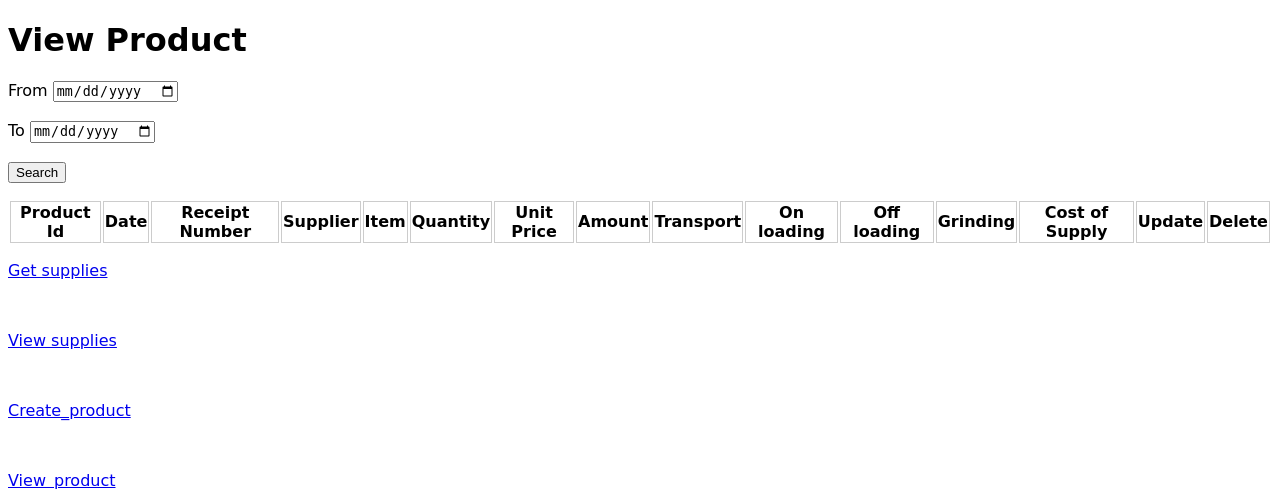
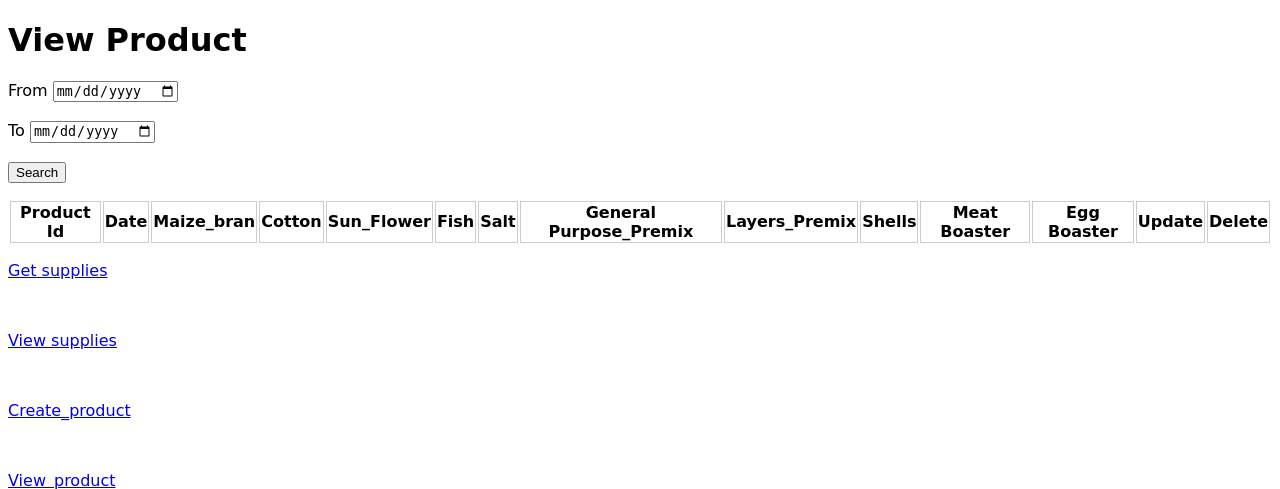
Before and after one commit to jakobwamani/kamanyire, a Django app: page /view_product/ in a window 1280 px wide. Shown: the top 489 px of the page. Run offline with Django 3.2, Linux system fonts and the light colour scheme; data comes from the database, SQL or seed files in the repository; data that the repository does not hold is empty.

Commit message:
product_crud_is_done

```diff
--- a/sts_project/profit_pen_app/forms.py
+++ b/sts_project/profit_pen_app/forms.py
@@ -111,16 +111,18 @@ class ProductForm(forms.ModelForm):
 	date = forms.DateField(label='Date', widget=forms.SelectDateWidget(years=YEARS),initial=timezone.now())
 	# date = forms.DateField()
 	product = forms.ChoiceField(choices=PRODUCT_CHOICES)
-	maize_bran = forms.IntegerField()
-	cotton = forms.IntegerField()
-	sun_flower = forms.IntegerField()
-	salt = forms.IntegerField()
-	layers_premix = forms.IntegerField()
-	shells = forms.IntegerField()
-	maize_boaster = forms.IntegerField()
-	egg_boaster = forms.IntegerField()
+	fish = forms.IntegerField(initial = 0)
+	maize_bran = forms.IntegerField(initial = 0)
+	cotton = forms.IntegerField(initial = 0)
+	sun_flower = forms.IntegerField(initial = 0)
+	salt = forms.IntegerField(initial = 0)
+	layers_premix = forms.IntegerField(initial = 0)
+	general_purpose_premix = forms.IntegerField(initial = 0)
+	shells = forms.IntegerField(initial = 0)
+	meat_boaster = forms.IntegerField(initial = 0)
+	egg_boaster = forms.IntegerField( initial = 0)
 
 	class Meta:
 		model = Product
 
-		fields = ["date","product","maize_bran","cotton","sun_flower","salt","layers_premix","shells","maize_boaster","egg_boaster"]
+		fields = ["date","product","maize_bran","cotton","sun_flower","salt","layers_premix","general_purpose_premix","shells","meat_boaster","egg_boaster","fish"]
--- a/sts_project/profit_pen_app/models.py
+++ b/sts_project/profit_pen_app/models.py
@@ -38,8 +38,10 @@ class Product(models.Model):
 	salt = models.IntegerField(default=0)
 	layers_premix = models.IntegerField(default=0)
 	shells = models.IntegerField(default=0)
-	maize_boaster = models.IntegerField(default=0)
+	meat_boaster = models.IntegerField(default=0)
 	egg_boaster = models.IntegerField(default=0)
+	fish = models.IntegerField(default=0)
+	general_purpose_premix = models.IntegerField(default=0)
 	def __str__(self):
 		return '{}'.format(self.product)
 
--- a/sts_project/profit_pen_app/templates/profit_pen_app/delete_product.html
+++ b/sts_project/profit_pen_app/templates/profit_pen_app/delete_product.html
@@ -10,7 +10,7 @@ Delete Product
 <body>
     <h1>Delete a Product</h1>
     <form>
-        <h1> Delete child</h1>
+        <h1> Delete Product</h1>
         <form method="post">{% csrf_token %}
             Are you sure you want to delete "{{ object }}" ?
             <input type="submit" value="Submit" />
--- a/sts_project/profit_pen_app/templates/profit_pen_app/view_product.html
+++ b/sts_project/profit_pen_app/templates/profit_pen_app/view_product.html
@@ -18,44 +18,44 @@ View Products
 
      <table style="border:1px">
                     <ul>
-
+        <!-- maize_bran,cotton,sun_flower,fish,salt,general_purpose_premix,layers_premix ,shells
+        meat_boaster ,egg_boaster  -->
                     <tr>
                         <th>Product Id</th>
                         <th>Date</th>
-                        <th>Receipt Number</th>
-                        <th>Supplier</th>
-                        <th>Item</th>
-                        <th>Quantity</th>
-                        <th>Unit Price</th>
-                        <th>Amount</th>
-                        <th>Transport</th>
-                        <th>On loading</th>
-                        <th>Off loading</th>
-                        <th>Grinding</th>
-                        <th>Cost of Supply</th>
+                        <th>Maize_bran</th>
+                        <th>Cotton</th>
+                        <th>Sun_Flower</th>
+                        <th>Fish</th>
+                        <th>Salt</th>
+                        <th>General Purpose_Premix</th>
+                        <th>Layers_Premix</th>
+                        <th>Shells</th>
+                        <th>Meat Boaster</th>
+                        <th>Egg Boaster</th>
+                        <!-- <th>Cost of Supply</th> -->
                        <!--  <th>Total</th>
                         <th>Cost of Supply</th>
                         <th>Pricing</th> -->
                         <th>Update</th>
                         <th>Delete</th>
 
-
                     </tr>
                     {% for product in products %}
                     <tr>
                         <td>{{ product.id}} </td>
                         <td>{{ product.date }} </td>
-                        <td>{{ product.receipt_number }}</td>
-                        <td>{{ product.supplier }}</td>
-                        <td>{{ product.item }}</td>
-                        <td>{{ product.quantity }}</td>
-                        <td>{{ product.unit_price }}</td>
-                        <td>{{ product.amount }} </td>
-                        <td>{{ product.transport }} </td>
-                        <td>{{ product.onloading }} </td>
-                        <td>{{ product.offloading }} </td>
-                        <td>{{ product.grinding }}</td>
-                        <td>{{ product.cost_of_supply}}</td>
+                        <td>{{ product.maize_bran }}</td>
+                        <td>{{ product.cotton }}</td>
+                        <td>{{ product.sun_flower }}</td>
+                        <td>{{ product.fish }}</td>
+                        <td>{{ product.salt }}</td>
+                        <td>{{ product.general_purpose_premix }} </td>
+                        <td>{{ product.layers_premix }} </td>
+                        <td>{{ product.shells }} </td>
+                        <td>{{ product.meat_boaster }} </td>
+                        <td>{{ product.egg_boaster }}</td>
+                        <!-- <td>{{ product.cost_of_supply}}</td> -->
                         <!--I dnot know why i had to back reference it , it just couldn't work with it -->
                         <td><a href="../update_product/?id={{ product.id }}">Update</a></td>
                         <td><a href="../delete_product/?id={{ product.id }}">Delete</a></td>
--- a/sts_project/profit_pen_app/urls.py
+++ b/sts_project/profit_pen_app/urls.py
@@ -13,7 +13,7 @@ urlpatterns = [
     path('create_product/',views.create_product , name = 'create_products'),
     path('view_product/',views.viewing_product , name = 'view_products'),
     path('update_product/',views.updating_product , name = 'update_products'),
-    path('delete_product/',views.delete_product , name = 'delete_products')
+    path('delete_product/',views.deleting_product , name = 'delete_products')
 
 
 
--- a/sts_project/profit_pen_app/views.py
+++ b/sts_project/profit_pen_app/views.py
@@ -607,6 +607,7 @@ def delete_supply(request):
         supply_quantity = supply_record_to_delete.quantity
         #put them inside a function right away
         reduce_due_to_deletion(supply_item,supply_quantity)
+
         supply_record_to_delete.delete()
         redirect('view_supply.html')
         # if request.method =='POST':
@@ -623,19 +624,32 @@ def create_product(request):
 	form = ProductForm(request.POST or None)
 	if form.is_valid():
 
-		maize_bran_ingridient = form.cleaned_data['maize_bran']
+		product = form.cleaned_data['product']
+		maize_bran = form.cleaned_data['maize_bran']
+		cotton = form.cleaned_data['cotton']
+		sun_flower = form.cleaned_data['sun_flower']
+		fish = form.cleaned_data['fish']
+		salt = form.cleaned_data['salt']
+		general_purpose_premix = form.cleaned_data['general_purpose_premix']
+		layers_premix = form.cleaned_data['layers_premix']
+		shells = form.cleaned_data['shells']
+		meat_boaster = form.cleaned_data['meat_boaster']
+		egg_boaster = form.cleaned_data['egg_boaster']
 
-		subtracting('maize_bran')
 
-		remaining_maize_bran = maize_bran_ingridient - subtracting('maize_bran')
-		#if the balance is less than zero
-		if remaining_maize_bran < 0:
-			messages.add_message(request, messages.INFO, 'Maize_bran is over')
-		else:
-			messages.add_message(request, messages.INFO, "Remaining_maize_bran " + str(remaining_maize_bran) + "kilograms")
+	   	# maize_bran,cotton,sun_flower,fish,salt,general_purpose_premix,layers_premix ,shells
+   		# ,meat_boaster ,egg_boaster
 
-		#so we are now
+		subtracting(product,maize_bran,cotton,sun_flower,fish,salt,general_purpose_premix,layers_premix,shells,meat_boaster,egg_boaster)
 
+		# remaining_maize_bran = maize_bran_ingridient - subtracting('maize_bran')
+		# #if the balance is less than zero
+		# if remaining_maize_bran < 0:
+		# 	messages.add_message(request, messages.INFO, 'Maize_bran is over')
+		# else:
+		# 	messages.add_message(request, messages.INFO, "Remaining_maize_bran " + str(remaining_maize_bran) + "kilograms")
+
+		# #so we are now
 		form.save()
 	context['form'] = form
 
@@ -646,12 +660,9 @@ def viewing_product(request):
 	start_date = request.GET.get('start_date')
 	end_date = request.GET.get('end_date')
 	# six_months.strftime('%Y%m%d')
-
 	# run a query to get all the supplies on that date
-	products = RawMaterial.objects.filter(date__range=[start_date, end_date])
-
+	products = Product.objects.filter(date__range=[start_date, end_date])
 	print(type(products))
-
 	return render(request, "view_product.html", {'products':products})
 
 def updating_product(request):
@@ -676,7 +687,7 @@ def updating_product(request):
 
 	return render(request,"update_product.html",context=context_dict)
 
-def delete_product(request):
+def deleting_product(request):
     # book= get_object_or_404(Book, pk=pk)
     context_dict = {}
 
@@ -685,9 +696,10 @@ def delete_product(request):
         clean_pk = pk.strip("/")
         cleaned_pk = int(clean_pk)
         product_record_to_delete = Product.objects.get(id=cleaned_pk)
-        if request.method=='POST':
-            product_record_to_delete.delete()
-            return redirect('view_product.html')
+        # if request.method=='POST':
+        product_record_to_delete.delete()
+        return redirect('view_products')
+        # return redirect('../view_product.html')
 
-        context_dict["object"] = product_record_to_delete
+        # context_dict["object"] = product_record_to_delete
     return render(request, "delete_product.html",context=context_dict)
```
Also changed, not shown: sts_project/profit_pen_app/helper_functions.py (+64 -14 lines), sts_project/profit_pen_app/templates/profit_pen_app/update_product.html (added, +23 -0 lines), README.md, sts_project/db.sqlite3, sts_project/profit_pen_app/migrations/0003_auto_20211104_0932.py (added), sts_project/profit_pen_app/migrations/0004_rename_maize_boaster_product_meat_boaster.py (added).
